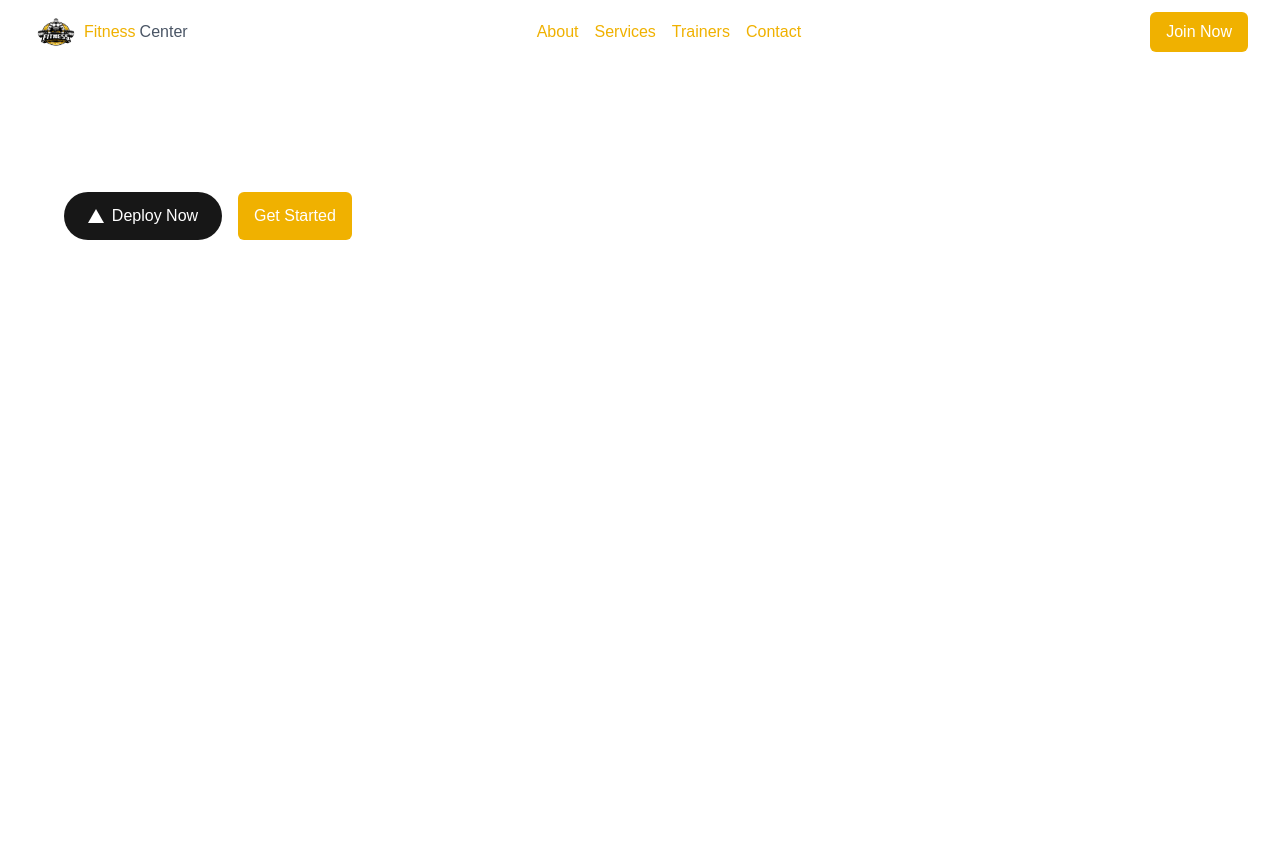
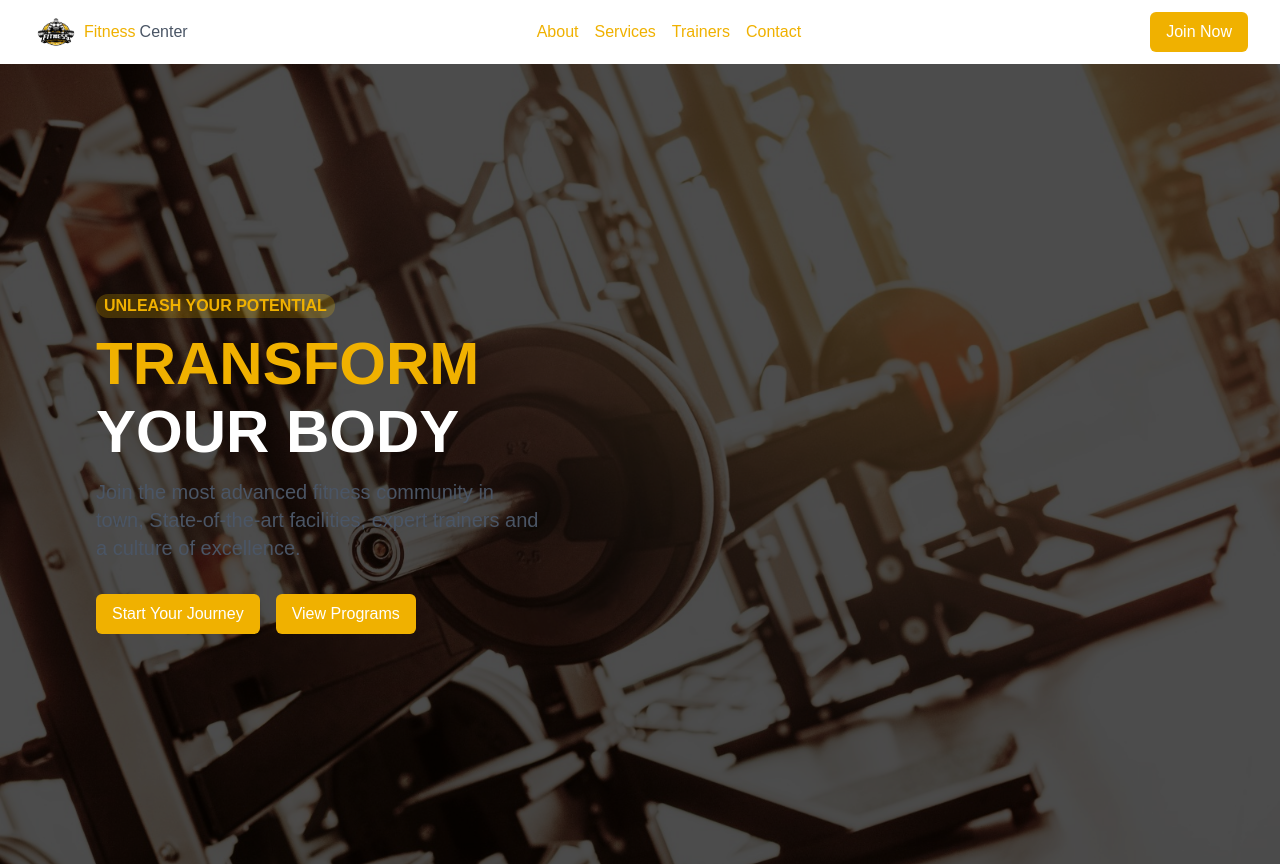
Before and after one commit to Ridmike/fitness_center, a Next.js app: page / in a window 1280 px wide. Shown: the top 866 px of the page. Built offline with nearby package versions, Linux system fonts and the light colour scheme.

Commit message:
feat: add Hero component and integrate into Home page
feat: add Hero component and integrate into Home page

```diff
--- a/src/app/page.tsx
+++ b/src/app/page.tsx
@@ -1,6 +1,7 @@
 'use client'
 
 import Header from "../components/layout/Header";
+import Hero from "../components/layout/Hero";
 import Buttons from "../components/ui/Butons";
 import Image from "next/image";
 
@@ -8,6 +9,7 @@ export default function Home() {
   return (
     <div className=" ">
       <Header/>
+      <Hero/>
       <main className="flex min-h-screen w-full max-w-  3xl flex-col items-center justify-between py-32 px-16 bg-white dark:bg-black sm:items-start">
 
         <div className="flex flex-col gap-4 text-base font-medium sm:flex-row">
--- /dev/null
+++ b/src/components/layout/About.tsx
@@ -0,0 +1,12 @@
+import React from 'react'
+
+export default function About() {
+  return (
+    <div>
+        <div>
+            <img src="/aboutSec.jpeg" alt="About" className='w-full h-full object-cover' />
+        </div>
+        <div></div>
+    </div>
+  )
+}
--- /dev/null
+++ b/src/components/layout/Hero.tsx
@@ -0,0 +1,24 @@
+import React from 'react'
+import TextCop from '../ui/TextCop'
+import Buttons from '../ui/Butons'
+
+export default function Hero() {
+  return (
+    <div className='relative w-full h-screen' id='Hero'>
+        <img src="/heroSec.jpeg" alt="Hero" className='w-full h-full object-cover' />
+        <div className='absolute top-0 left-0 w-full h-full bg-black/70'></div>
+        <div className='absolute top-0 left-0 w-full h-full flex flex-col justify-center pl-8 md:pl-16 lg:pl-24'>
+          <div className='max-w-md'>
+            <p className='text-yellow-500 bg-yellow-400/20 w-fit px-2 rounded-xl font-semibold text-sm md:text-base mb-4'>UNLEASH YOUR POTENTIAL</p>
+            <TextCop text="TRANSFORM " variant="primary" className='text-4xl md:text-6xl font-bold text-white mb-2' />
+            <TextCop text="YOUR BODY" variant="secondary" className='text-4xl md:text-6xl font-bold text-white mb-4' />
+            <TextCop text="Join the most advanced fitness community in town, State-of-the-art facilities, expert trainers and a culture of excellence." variant="secondary" className='text-lg md:text-xl font-medium text-gray-200 mb-8' />
+            <div className="flex gap-4">
+                <Buttons title="Start Your Journey" variant="primary" onClick={() => alert("Button Pressed")}  />
+                <Buttons title="View Programs" variant="primary" onClick={() => alert("Button Pressed")}  />
+            </div>
+          </div>
+        </div>
+    </div>
+  )
+}
```
